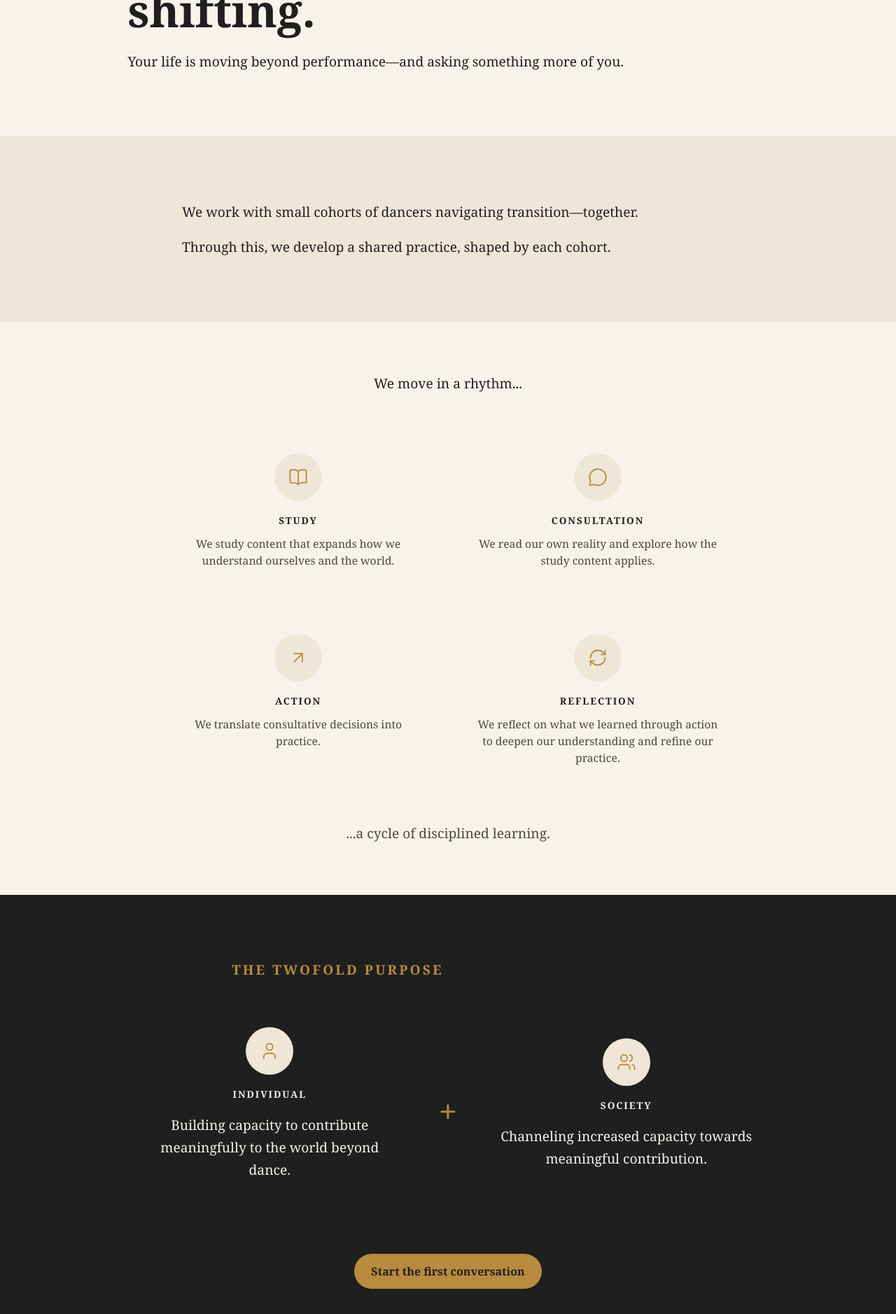
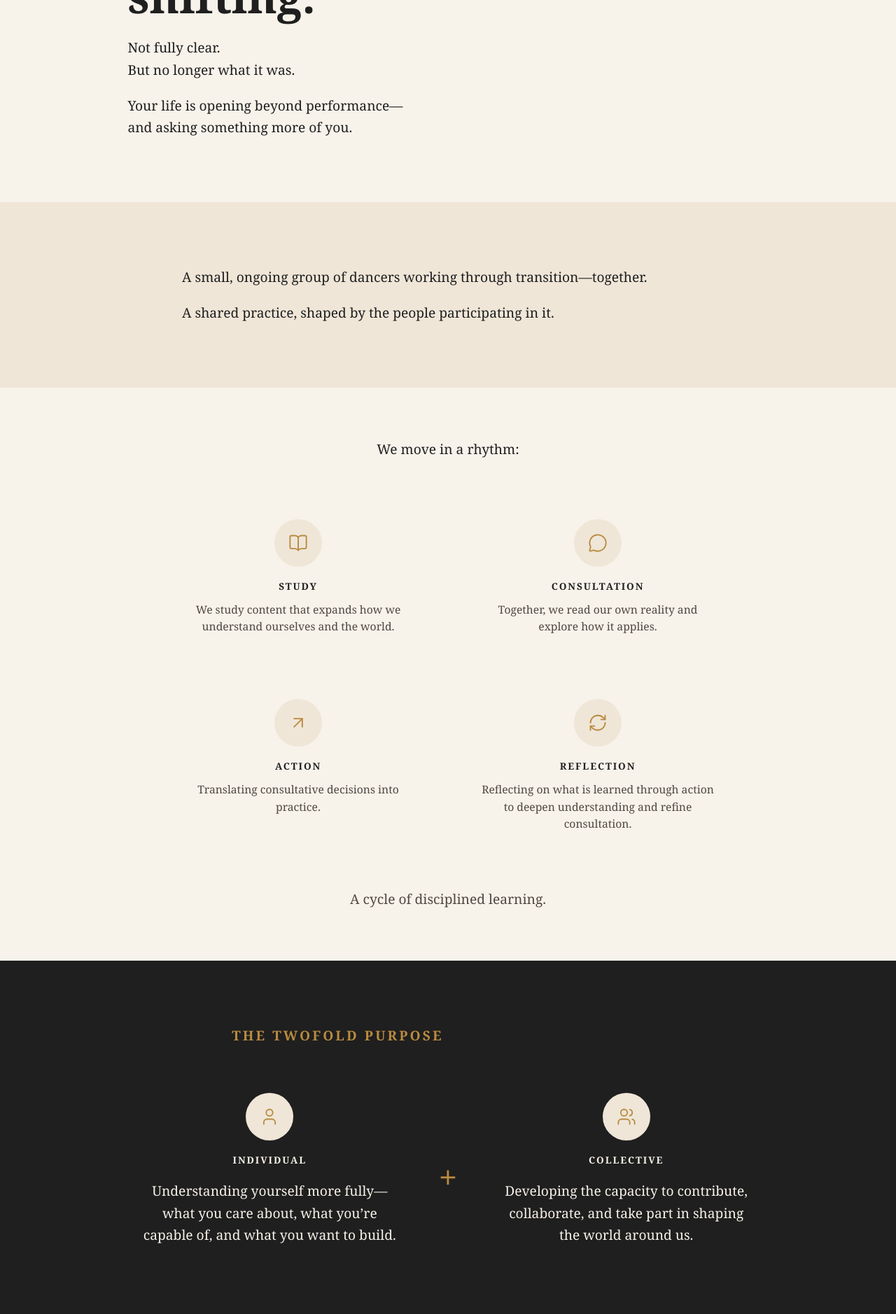
Before and after one commit to travisbirchattba/the-stage-beyond-site, a React (Vite) app: page / in a window 1280 px wide. Shown: the part 700-2578 px from the top of the page at 70% size. Built offline with nearby package versions, Linux system fonts and the light colour scheme.

Commit message:
Update main.jsx

```diff
--- a/src/main.jsx
+++ b/src/main.jsx
@@ -1,96 +1,72 @@
 import React from 'react';
 import { createRoot } from 'react-dom/client';
-import {
-  BookOpen,
-  MessageCircle,
-  ArrowUpRight,
-  RefreshCw,
-  User,
-  Users
-} from 'lucide-react';
+import { BookOpen, MessageCircle, ArrowUpRight, RefreshCw, User, Users } from 'lucide-react';
 import './styles.css';
 
 function App() {
+  return <TheStageBeyond />;
+}
+
+function TheStageBeyond() {
   return (
     <main className="site">
       <section className="hero">
+        <div className="heroOverlay" />
+        <div className="heroImage" />
         <div className="heroContent">
-          <p className="eyebrow">The Stage Beyond</p>
-          <h1>
-            The Stage
-            <br />
-            Beyond
-          </h1>
-          <p>A working community for dancers in transition</p>
+          <h1>The Stage<br />Beyond</h1>
+          <p>A working community<br />for dancers in transition</p>
           <div className="goldLine" />
         </div>
       </section>
 
-      <section className="panel intro">
+      <section className="mainGrid">
+        <div className="intro panel">
           <h2>Something is already shifting.</h2>
-        <p>
-          Your life is moving beyond performance—and asking something more of
-          you.
-        </p>
-      </section>
+          <p>Not fully clear.<br />But no longer what it was.</p>
+          <p>Your life is opening beyond performance—<br />and asking something more of you.</p>
+        </div>
 
-      <section className="panel definition">
-        <p>
-          We work with small cohorts of dancers navigating transition—together.
-        </p>
-        <p>
-          Through this, we develop a shared practice, shaped by each cohort.
-        </p>
-      </section>
+        <div className="definition panel">
+          <p>A small, ongoing group of dancers working through transition—together.</p>
+          <p>A shared practice, shaped by the people participating in it.</p>
+        </div>
 
-      <section className="panel rhythm">
-        <p className="rhythmLead">We move in a rhythm...</p>
-
+        <div className="rhythm panel">
+          <p className="rhythmLead">We move in a rhythm:</p>
           <div className="steps">
             <Step icon={<BookOpen />} title="Study">
-            We study content that expands how we understand ourselves and the
-            world.
+              We study content that expands how we understand ourselves and the world.
             </Step>
-
             <Step icon={<MessageCircle />} title="Consultation">
-            We read our own reality and explore how the study content applies.
+              Together, we read our own reality and explore how it applies.
             </Step>
-
             <Step icon={<ArrowUpRight />} title="Action">
-            We translate consultative decisions into practice.
+              Translating consultative decisions into practice.
             </Step>
-
             <Step icon={<RefreshCw />} title="Reflection">
-            We reflect on what we learned through action to deepen our
-            understanding and refine our practice.
+              Reflecting on what is learned through action to deepen understanding and refine consultation.
             </Step>
           </div>
-
-        <p className="cycle">...a cycle of disciplined learning.</p>
+          <p className="cycle">A cycle of disciplined learning.</p>
+        </div>
       </section>
 
       <section className="purpose">
         <p className="purposeLabel">The twofold purpose</p>
-
         <div className="purposeGrid">
           <Purpose icon={<User />} title="Individual">
-            Building capacity to contribute meaningfully to the world beyond
-            dance.
+            Understanding yourself more fully—what you care about, what you’re capable of, and what you want to build.
           </Purpose>
 
           <div className="plus">+</div>
 
-          <Purpose icon={<Users />} title="Society">
-            Channeling increased capacity towards meaningful contribution.
+          <Purpose icon={<Users />} title="Collective">
+            Developing the capacity to contribute, collaborate, and take part in shaping the world around us.
           </Purpose>
+
+          <a href="mailto:hello@thestagebeyond.coach" className="learnMore">Learn more</a>
         </div>
-
-        <a
-          href="mailto:hello@thestagebeyond.coach"
-          className="learnMore"
-        >
-          Start the first conversation
-        </a>
       </section>
     </main>
   );
```
Lines whose indentation alone changed are shown as unchanged.
